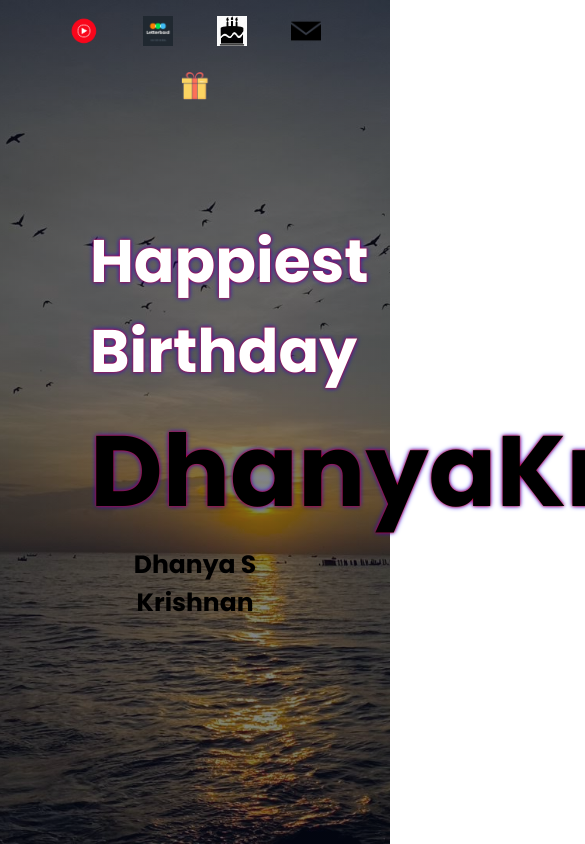
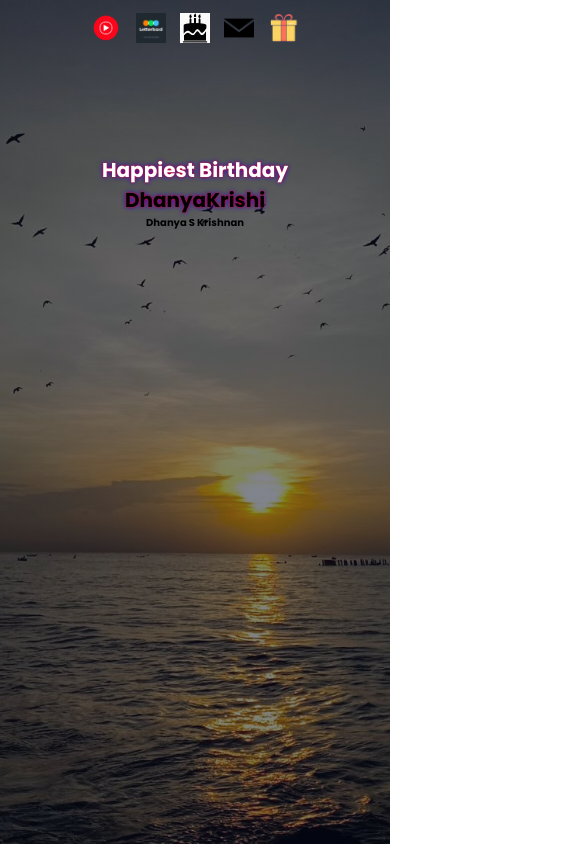
Before and after one commit to Viraj-6303/HBDDK, a plain HTML site: page index.html in a window 390 px wide. Shown: the top 844 px of the page, 585 px wide, since content can reach past the window. Drawn offline with Linux system fonts and the light colour scheme.

Commit message:
Update style.css

```diff
--- a/style.css
+++ b/style.css
@@ -98,3 +98,45 @@ nav {
     padding: 10px 50px;
     align-self: center;
 }
+
+@media (max-width : 800px) {
+    #hbd {
+        color: white;
+        font-size: 20px;
+        text-shadow: 0 0 3px #FF0000, 0 0 5px #0000FF;
+    }
+
+    #name {
+        font-size: 40px;
+        text-shadow: 0 0 3px #FF0000, 0 0 5px #0000FF;
+    }
+
+    .fullname {
+        font-size : 10px;
+    }
+
+    .nav-bar ul li {
+        padding: 5px;
+    }
+}
+
+@media (max-width : 420px) {
+    #hbd {
+        color: white;
+        font-size: 20px;
+        text-shadow: 0 0 3px #FF0000, 0 0 5px #0000FF;
+    }
+
+    #name {
+        font-size: 20px;
+        text-shadow: 0 0 3px #FF0000, 0 0 5px #0000FF;
+    }
+
+    .fullname {
+        font-size : 10px;
+    }
+
+    .nav-bar ul li {
+        padding: 5px;
+    }
+}
```
